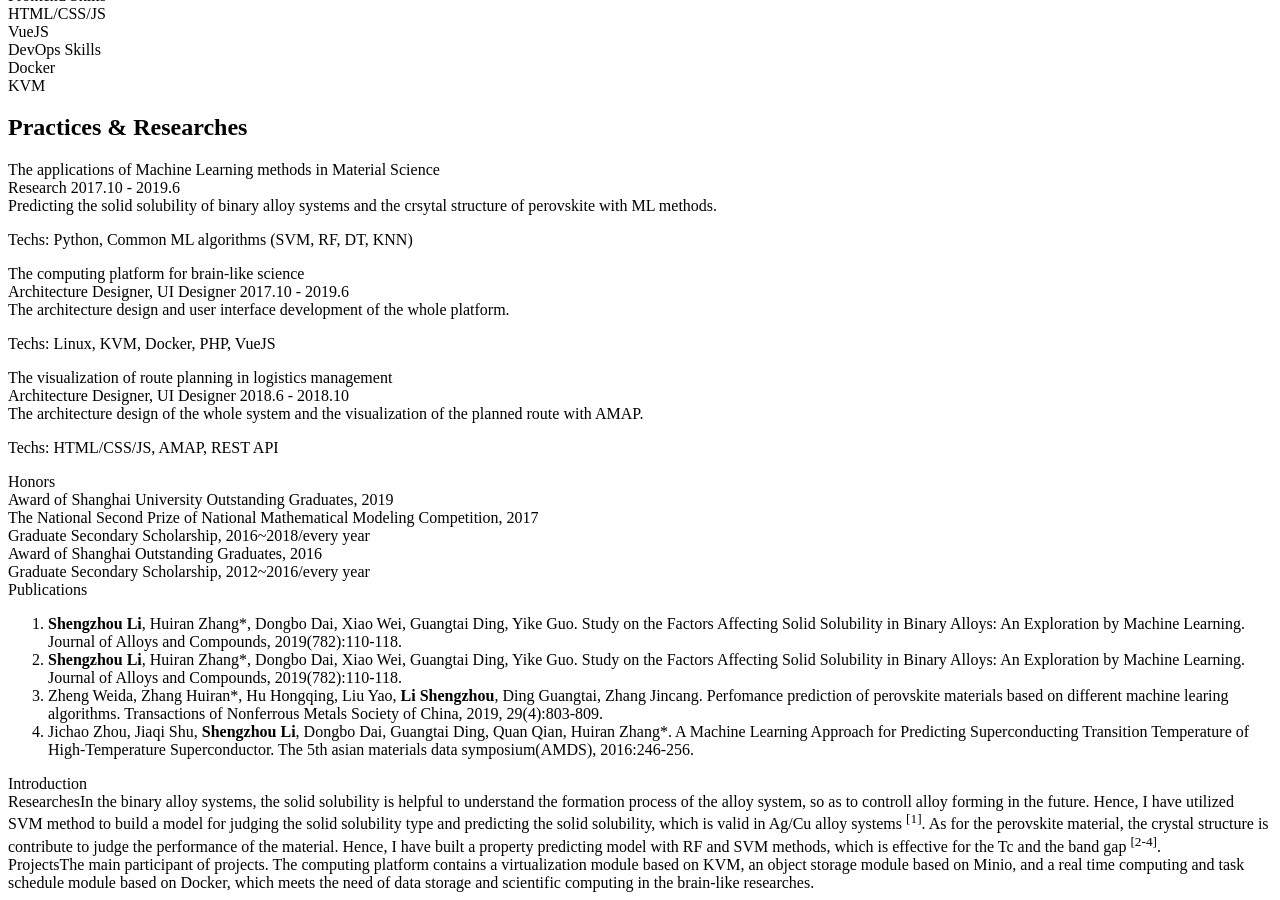
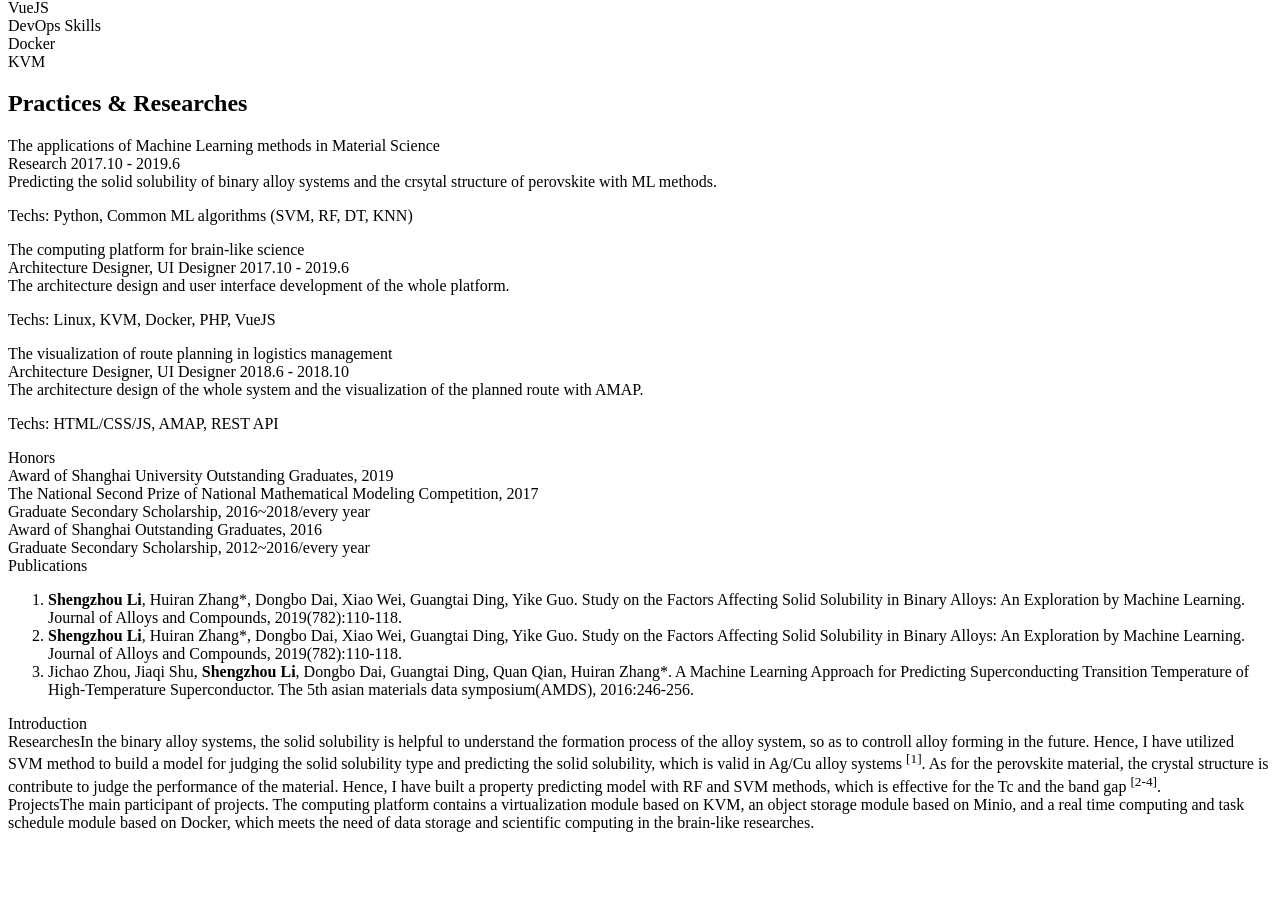
Before and after one commit to qinghongjiao/H2O, a Jekyll site: the page built from pages/cv.md, in a window 1280 px wide and 900 px high, scrolled down 3073 px. Built offline with Jekyll 4.4.1, drawn with Linux system fonts in a browser that asks for light colours; a style sheet for code colours, icons or effects is not loaded; after the commit the page ends 3913 px from its top, so only the background shows below that; part of the change alters nothing that is shown; some of the changed text lies outside the part shown.

```diff
--- a/_data/cv.yml
+++ b/_data/cv.yml
@@ -1,5 +1,5 @@
 - lang: "zh"
-  name: "李盛洲"
+  name: "李傻逼"
   # motivation: "云平台开发工程师"
   photo: "/assets/img/h3.webp"
   email: "zhonger@live.cn"
@@ -64,7 +64,6 @@
   publications:
     - "<b>Shengzhou Li</b>, Huiran Zhang*, Dongbo Dai, Xiao Wei, Guangtai Ding, Yike Guo. Study on the Factors Affecting Solid Solubility in Binary Alloys: An Exploration by Machine Learning. Journal of Alloys and Compounds, 2019(782):110-118."
     - "<b>Shengzhou Li</b>, Huiran Zhang*, Dongbo Dai, Xiao Wei, Guangtai Ding, Yike Guo. Study on the Factors Affecting Solid Solubility in Binary Alloys: An Exploration by Machine Learning. Journal of Alloys and Compounds, 2019(782):110-118."
-    - "郑伟达, 张惠然*, 胡红青, 刘尧, <b>李盛洲</b>, 丁广太, 张金仓.基于不同机器学习算法的钙钛矿材料性能预测.《中国有色金属学报》,2019, 29(4):803-809."
     - "Jichao Zhou, Jiaqi Shu, <b>Shengzhou Li</b>, Dongbo Dai, Guangtai Ding, Quan Qian, Huiran Zhang*. A Machine Learning Approach for Predicting Superconducting Transition Temperature of High-Temperature Superconductor. The 5th asian materials data symposium(AMDS), 2016:246-256."
   introduction:
     - title: "研究内容"
@@ -75,10 +74,10 @@
   name: "Li Shengzhou"
   # motivation: "Cloud Computing Developer"
   photo: "/assets/img/h3.webp"
-  email: "zhonger@live.cn"
-  github: "zhonger"
+  email: ""
+  github: ""
   linkedin: "shengzhouli"
-  website: "https://lisz.me"
+  website: "https://me.me"
   languages:
     - idiom: "Chinese"
     - idiom: "English(CET-6)"
@@ -134,7 +133,6 @@
   publications:
     - "<b>Shengzhou Li</b>, Huiran Zhang*, Dongbo Dai, Xiao Wei, Guangtai Ding, Yike Guo. Study on the Factors Affecting Solid Solubility in Binary Alloys: An Exploration by Machine Learning. Journal of Alloys and Compounds, 2019(782):110-118."
     - "<b>Shengzhou Li</b>, Huiran Zhang*, Dongbo Dai, Xiao Wei, Guangtai Ding, Yike Guo. Study on the Factors Affecting Solid Solubility in Binary Alloys: An Exploration by Machine Learning. Journal of Alloys and Compounds, 2019(782):110-118."
-    - "Zheng Weida, Zhang Huiran*, Hu Hongqing, Liu Yao, <b>Li Shengzhou</b>, Ding Guangtai, Zhang Jincang. Perfomance prediction of perovskite materials based on different machine learing algorithms. Transactions of Nonferrous Metals Society of China, 2019, 29(4):803-809."
     - "Jichao Zhou, Jiaqi Shu, <b>Shengzhou Li</b>, Dongbo Dai, Guangtai Ding, Quan Qian, Huiran Zhang*. A Machine Learning Approach for Predicting Superconducting Transition Temperature of High-Temperature Superconductor. The 5th asian materials data symposium(AMDS), 2016:246-256."
   introduction:
     - title: "Researches"
```
